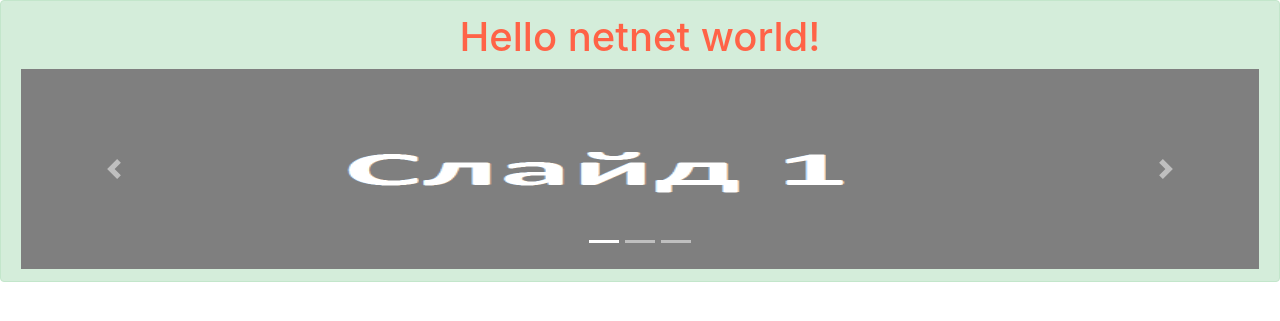
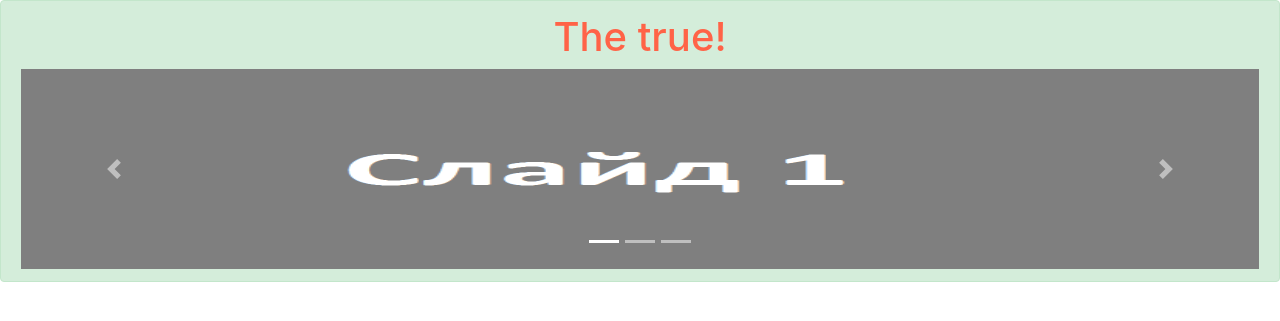
Before and after one commit to DiForzza/site_one, a Django app: page / in a window 1280 px wide. Shown: the top 321 px of the page. Run offline with Django 4.2, Linux system fonts and the light colour scheme; some libraries are stand-ins or nearby versions.

Commit message:
eshe odna popitka

```diff
--- a/RT_Group/templates/main/main.html
+++ b/RT_Group/templates/main/main.html
@@ -12,7 +12,7 @@
 </head>
 <body>
     <div class="alert alert-success" role="alert">
-        <h1 align="center" style="color:Tomato">Hello netnet world!</h1>
+        <h1 align="center" style="color:Tomato">The true!</h1>
 	<div id="mySlider" class="carousel slide" data-ride="carousel">
 		<ol class="carousel-indicators">
 			<li data-target="#mySlider" data-slide-to="0" class="active"></li>
```
